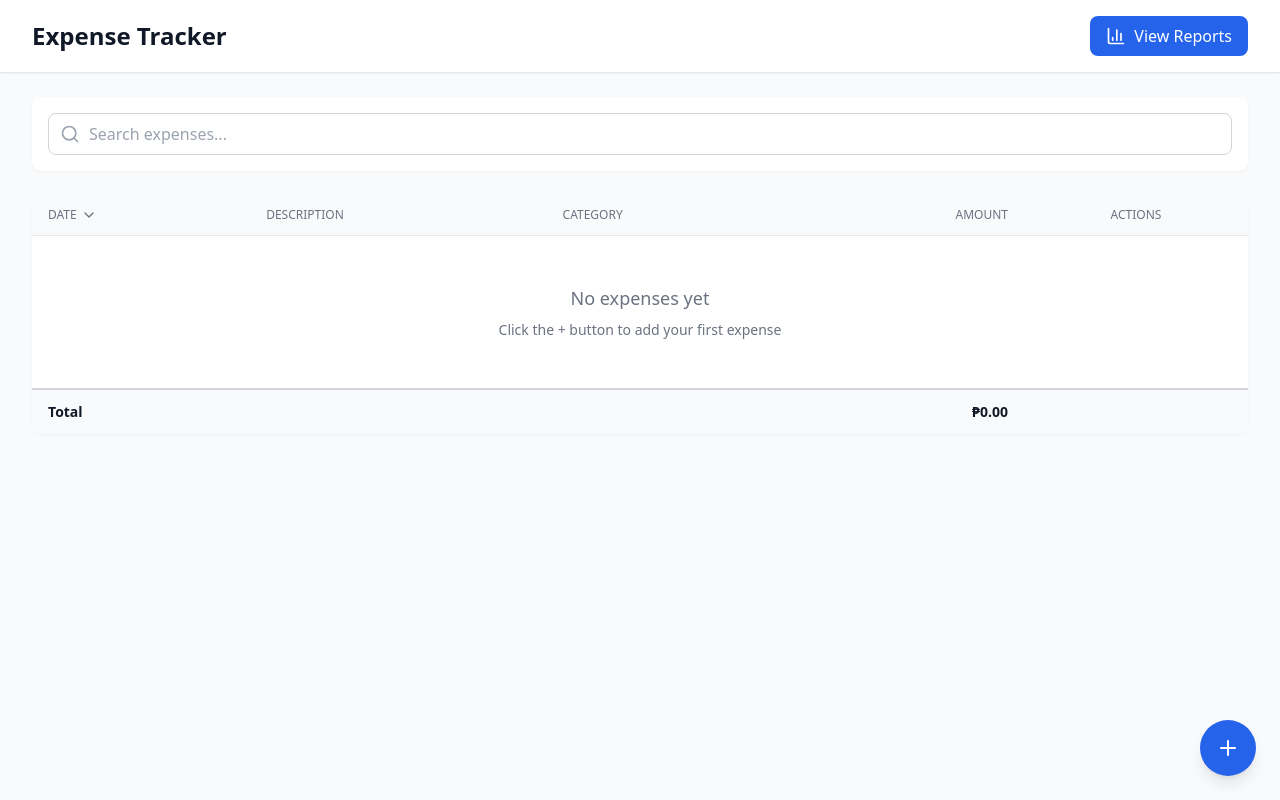
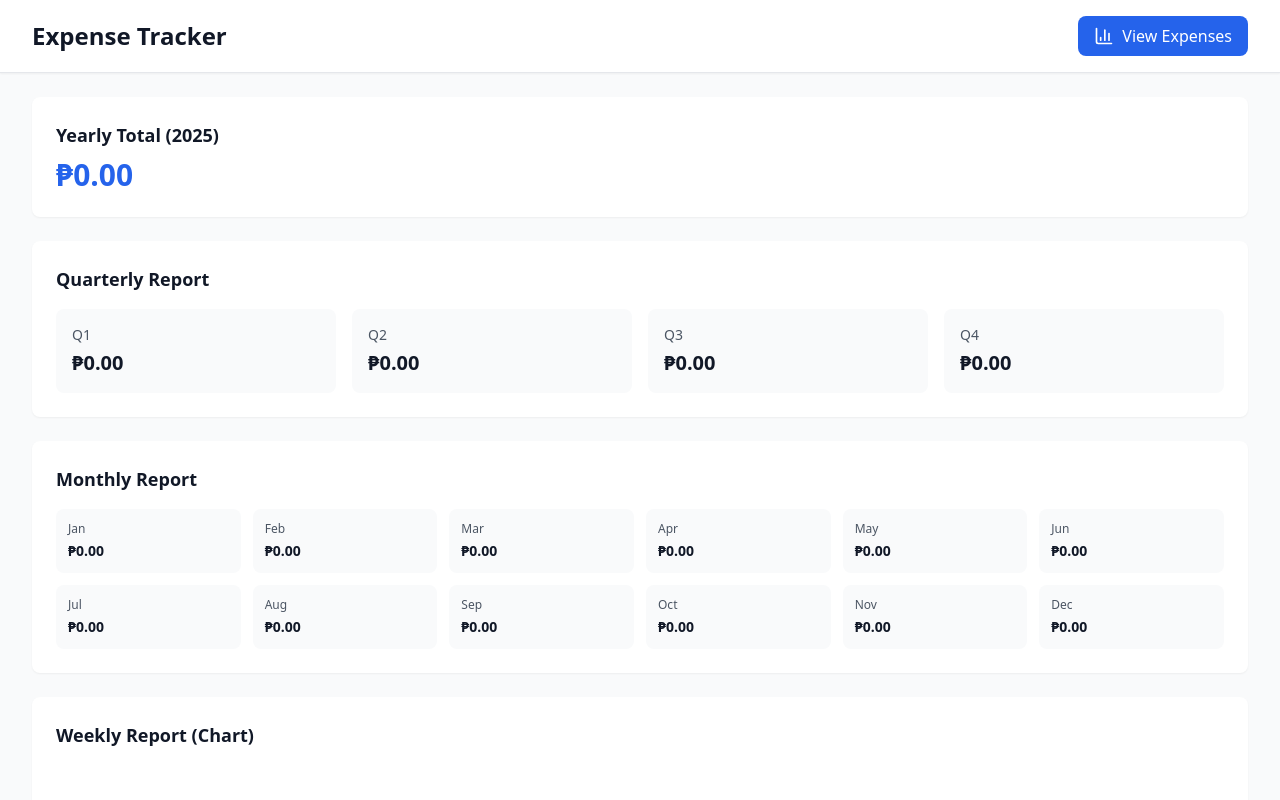
Before and after one commit to jarltordrcilla32/expense-tracker, a React (Create React App) app: page / in a window 1280 px wide. Both pictures are taken after a click on the button "View Reports". Shown: the top 800 px of the page. Built offline with nearby package versions, Linux system fonts and the light colour scheme.

Commit message:
Commit 2: Buttons, Add Expense Modal, and View Reports View

```diff
--- a/src/App.js
+++ b/src/App.js
@@ -1,19 +1,25 @@
-import React from 'react';
+import React, { useState } from 'react';
 import { Plus, Search, BarChart3, Trash2, Edit2, X, ChevronDown } from 'lucide-react';
 
 export default function ExpenseTracker() {
+  const [showModal, setShowModal] = useState(false);
+  const [showReports, setShowReports] = useState(false);
+
   return (
     <div className="min-h-screen bg-gray-50">
       {/* ========================================================================
-                                    HEADER COMPONENT
+                                      HEADER
           ======================================================================== */}
       <header className="bg-white shadow-sm border-b border-gray-200">
         <div className="max-w-7xl mx-auto px-4 py-4 sm:px-6 lg:px-8">
           <div className="flex items-center justify-between">
             <h1 className="text-2xl font-bold text-gray-900">Expense Tracker</h1>
-            <button className="flex items-center gap-2 px-4 py-2 bg-blue-600 text-white rounded-lg hover:bg-blue-700 transition-colors">
+            <button
+              onClick={() => setShowReports(!showReports)}
+              className="flex items-center gap-2 px-4 py-2 bg-blue-600 text-white rounded-lg hover:bg-blue-700 transition-colors"
+            >
               <BarChart3 size={20} />
-              View Reports
+              {showReports ? 'View Expenses' : 'View Reports'}
             </button>
           </div>
         </div>
@@ -24,7 +30,13 @@ export default function ExpenseTracker() {
           ======================================================================== */}
       <main className="max-w-7xl mx-auto px-4 py-6 sm:px-6 lg:px-8">
 
-        {/* ========================================================================
+        {!showReports ? (
+          //=======================================================================
+          //                        EXPENSES VIEW
+          //=======================================================================
+          <>
+            {/*
+            ========================================================================
                                     SEARCH BAR
             ======================================================================== */}
             <div className="bg-white rounded-lg shadow-sm p-4 mb-6">
@@ -38,7 +50,8 @@ export default function ExpenseTracker() {
               </div>
             </div>
 
-        {/* ========================================================================
+            {/*
+            ========================================================================
                                     EXPENSES TABLE
             ======================================================================== */}
             <div className="bg-white rounded-lg shadow-sm overflow-hidden">
@@ -88,17 +101,181 @@ export default function ExpenseTracker() {
                 </table>
               </div>
             </div>
+          </>
+        ) : (
+          //=======================================================================
+          //                        REPORTS VIEW
+          //=======================================================================
+          <div className="space-y-6">
+            {/*
+            ========================================================================
+                                    YEARLY TOTAL
+            ======================================================================== */}
+            <div className="bg-white rounded-lg shadow-sm p-6">
+              <h2 className="text-lg font-semibold text-gray-900 mb-2">
+                Yearly Total (2025)
+              </h2>
+              <p className="text-3xl font-bold text-blue-600">₱0.00</p>
+            </div>
+
+            {/*
+            ========================================================================
+                                    QUARTERLY REPORT
+            ======================================================================== */}
+            <div className="bg-white rounded-lg shadow-sm p-6">
+              <h2 className="text-lg font-semibold text-gray-900 mb-4">Quarterly Report</h2>
+              <div className="grid grid-cols-1 sm:grid-cols-2 md:grid-cols-4 gap-4">
+                {[1, 2, 3, 4].map(q => (
+                  <div key={q} className="bg-gray-50 rounded-lg p-4">
+                    <div className="text-sm text-gray-600 mb-1">Q{q}</div>
+                    <div className="text-xl font-bold text-gray-900">₱0.00</div>
+                  </div>
+                ))}
+              </div>
+            </div>
+
+            {/*
+            ========================================================================
+                                    MONTHLY REPORT
+            ======================================================================== */}
+            <div className="bg-white rounded-lg shadow-sm p-6">
+              <h2 className="text-lg font-semibold text-gray-900 mb-4">Monthly Report</h2>
+              <div className="grid grid-cols-2 sm:grid-cols-3 md:grid-cols-4 lg:grid-cols-6 gap-3">
+                {['Jan', 'Feb', 'Mar', 'Apr', 'May', 'Jun', 'Jul', 'Aug', 'Sep', 'Oct', 'Nov', 'Dec'].map((month) => (
+                  <div key={month} className="bg-gray-50 rounded-lg p-3">
+                    <div className="text-xs text-gray-600 mb-1">{month}</div>
+                    <div className="text-sm font-bold text-gray-900">₱0.00</div>
+                  </div>
+                ))}
+              </div>
+            </div>
+
+            {/*
+            ========================================================================
+                                    WEEKLY REPORT CHART
+            ======================================================================== */}
+            <div className="bg-white rounded-lg shadow-sm p-6">
+              <h2 className="text-lg font-semibold text-gray-900 mb-4">Weekly Report (Chart)</h2>
+              <div className="px-4 py-12 text-center text-gray-500">
+                <p>No expense data yet</p>
+              </div>
+            </div>
+
+            {/*
+            ========================================================================
+                                    WEEKLY REPORT TABLE
+            ======================================================================== */}
+            <div className="bg-white rounded-lg shadow-sm p-6">
+              <h2 className="text-lg font-semibold text-gray-900 mb-4">Weekly Report (Table)</h2>
+              <div className="overflow-x-auto">
+                <table className="w-full">
+                  <thead className="bg-gray-50 border-b border-gray-200">
+                    <tr>
+                      <th className="px-4 py-3 text-left text-xs font-medium text-gray-500 uppercase">Week</th>
+                      <th className="px-4 py-3 text-right text-xs font-medium text-gray-500 uppercase">Total</th>
+                    </tr>
+                  </thead>
+                  <tbody>
+                    <tr>
+                      <td colSpan="2" className="px-4 py-8 text-center text-gray-500">
+                        No expense data yet
+                      </td>
+                    </tr>
+                  </tbody>
+                </table>
+              </div>
+            </div>
+          </div>
+        )}
       </main>
 
       {/* ========================================================================
-                              FLOATING ACTION BUTTON
+                                    ADD EXPENSE BUTTON
           ======================================================================== */}
+      {!showReports && (
         <button
+          onClick={() => setShowModal(true)}
           className="fixed bottom-6 right-6 w-14 h-14 bg-blue-600 text-white rounded-full shadow-lg hover:bg-blue-700 transition-all hover:scale-110 flex items-center justify-center z-40"
           aria-label="Add expense"
         >
           <Plus size={24} />
         </button>
+      )}
+
+      {/* ========================================================================
+                                      EXPENSE MODAL
+          ======================================================================== */}
+      {showModal && (
+        <div className="fixed inset-0 bg-black bg-opacity-50 flex items-center justify-center z-50 p-4">
+          <div className="bg-white rounded-lg shadow-xl w-full max-w-md">
+            {/* Modal Header */}
+            <div className="flex items-center justify-between p-4 border-b border-gray-200">
+              <h2 className="text-lg font-semibold text-gray-900">Add New Expense</h2>
+              <button
+                onClick={() => setShowModal(false)}
+                className="text-gray-400 hover:text-gray-600 transition-colors"
+              >
+                <X size={24} />
+              </button>
+            </div>
+
+            {/* Modal Body */}
+            <div className="p-4 space-y-4">
+              <div>
+                <label className="block text-sm font-medium text-gray-700 mb-1">Date</label>
+                <input
+                  type="date"
+                  className="w-full px-3 py-2 border border-gray-300 rounded-lg focus:ring-2 focus:ring-blue-500 focus:border-transparent"
+                />
+              </div>
+
+              <div>
+                <label className="block text-sm font-medium text-gray-700 mb-1">Category</label>
+                <select className="w-full px-3 py-2 border border-gray-300 rounded-lg focus:ring-2 focus:ring-blue-500 focus:border-transparent">
+                  <option>Travel</option>
+                  <option>Food</option>
+                  <option>Office Supplies</option>
+                  <option>Software</option>
+                  <option>Other</option>
+                </select>
+              </div>
+
+              <div>
+                <label className="block text-sm font-medium text-gray-700 mb-1">Description</label>
+                <input
+                  type="text"
+                  placeholder="e.g., Taxi to client meeting"
+                  className="w-full px-3 py-2 border border-gray-300 rounded-lg focus:ring-2 focus:ring-blue-500 focus:border-transparent"
+                />
+              </div>
+
+              <div>
+                <label className="block text-sm font-medium text-gray-700 mb-1">Amount (₱)</label>
+                <input
+                  type="number"
+                  placeholder="0.00"
+                  step="0.01"
+                  className="w-full px-3 py-2 border border-gray-300 rounded-lg focus:ring-2 focus:ring-blue-500 focus:border-transparent"
+                />
+              </div>
+            </div>
+
+            {/* Modal Footer */}
+            <div className="flex gap-2 p-4 border-t border-gray-200 bg-gray-50">
+              <button className="flex-1 flex items-center justify-center gap-2 px-4 py-2 bg-blue-600 text-white rounded-lg hover:bg-blue-700 transition-colors">
+                <Plus size={20} />
+                Add Expense
+              </button>
+              <button
+                onClick={() => setShowModal(false)}
+                className="px-4 py-2 bg-white border border-gray-300 text-gray-700 rounded-lg hover:bg-gray-50 transition-colors"
+              >
+                Cancel
+              </button>
+            </div>
+          </div>
+        </div>
+      )}
     </div>
   );
 }
```
Lines whose indentation alone changed are shown as unchanged.
